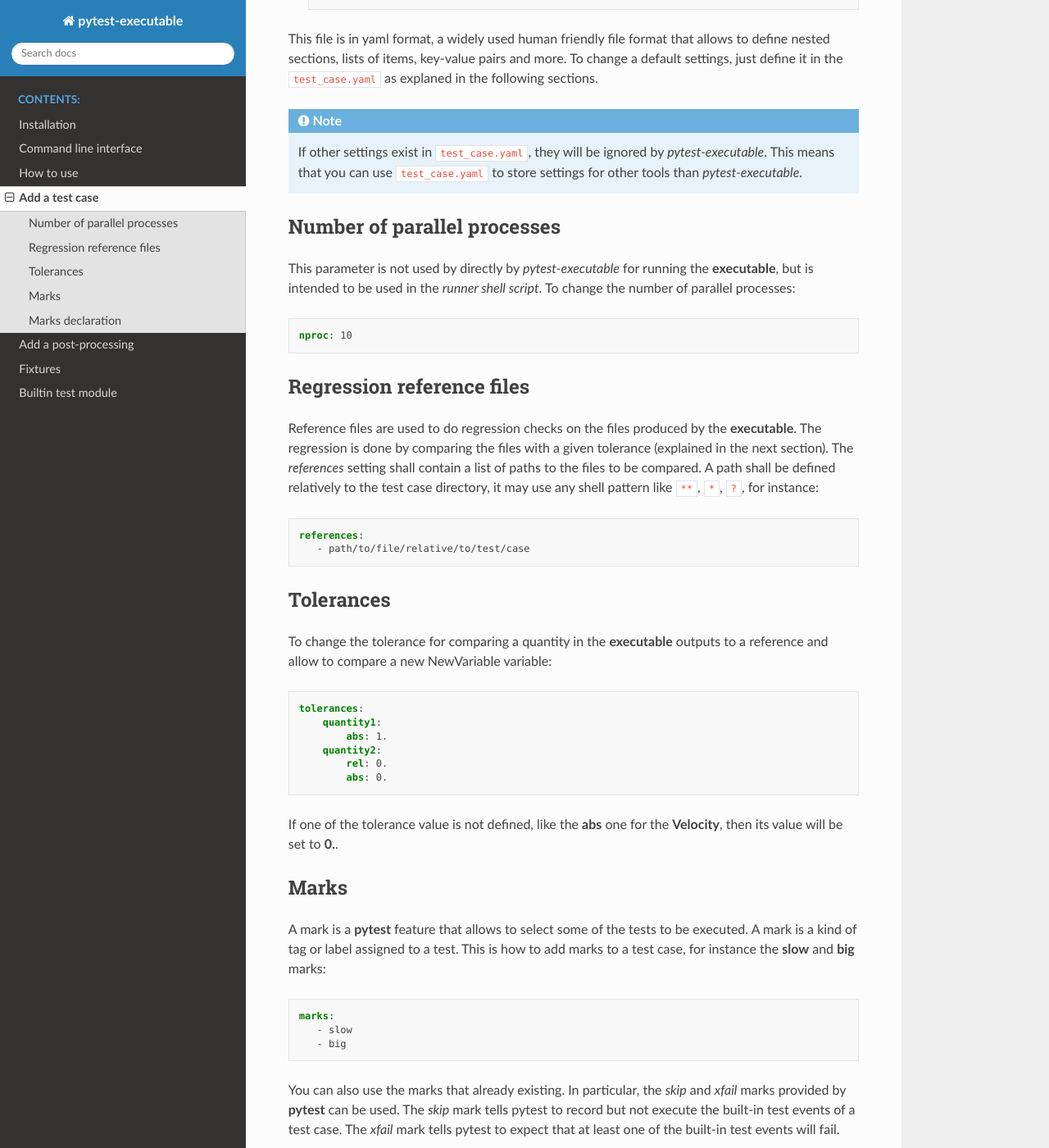
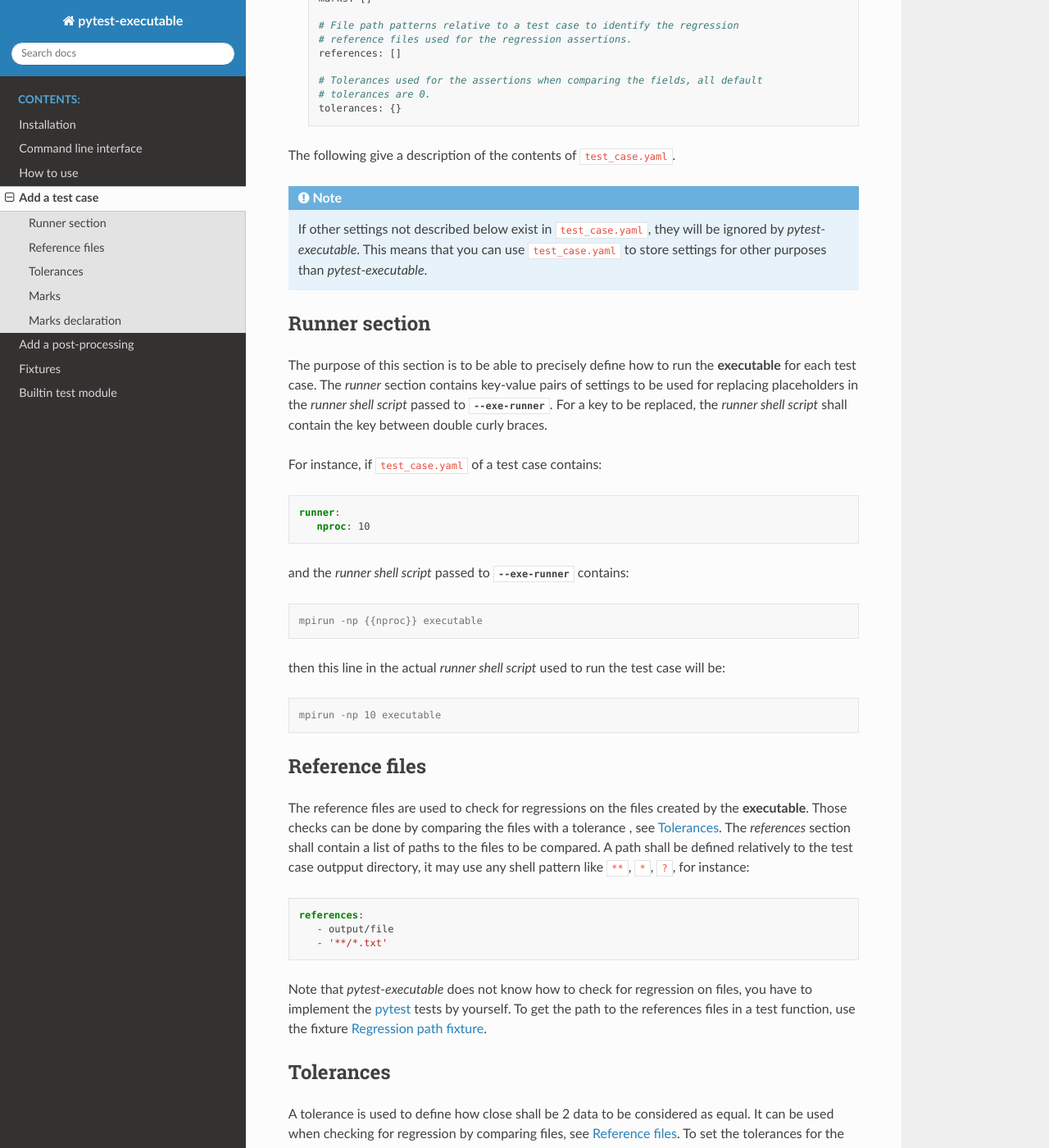
Before and after one commit to CS-SI/pytest-executable, a Sphinx documentation site: the page built from doc/test-case.rst, in a window 1280 px wide and 1400 px high, scrolled down 1240 px. Shown: the whole window at 82% size. Built offline with Sphinx 7.4.7 and the Read the Docs theme 2.0.0, drawn with Linux system fonts in a browser that asks for light colours; some of the changed text lies outside the part shown.

Commit message:
doc: update and clean the doc

```diff
--- a/README.rst
+++ b/README.rst
@@ -78,10 +78,8 @@ Apache License 2.0. See the `LICENSE.txt`_ file for more information, or the
 `quick summary`_ of this license on `tl;drLegal`_ website.
 
 
-.. _pytest: https://docs.pytest.org/en/latest
+.. _pytest: https://docs.pytest.org
 .. _online: https://pytest-executable.readthedocs.io
-.. _`doc`: doc
-.. _documentation: https://pytest-executable.readthedocs.io/en/stable/installation.html
 .. _Github issue tracker: https://github.com/CS-SI/pytest-executable/issues
 .. _Antoine Dechaume: https://github.com/AntoineD
 .. _CS GROUP: http://www.csgroup.eu
--- a/doc/conf.py
+++ b/doc/conf.py
@@ -63,9 +63,10 @@ mathjax_path = 'mathjax-v3.0.0_tex-svg-full.js'
 autodoc_docstring_signature = False
 
 rst_prolog = """
+.. _pytest: https://docs.pytest.org
 .. |ptx| replace:: *pytest-executable*
 .. |exe| replace:: :program:`executable`
-.. |pytest| replace:: :program:`pytest`
+.. |pytest| replace:: `pytest`_
 .. |yaml| replace:: :file:`test_case.yaml`
 .. |runner| replace:: *runner shell script*
 """
--- a/doc/how-to-use.rst
+++ b/doc/how-to-use.rst
@@ -58,7 +58,7 @@ Then the tests output tree is::
    │   ├── runner.sh
    │   ├── runner.sh.stderr
    │   └── runner.sh.stdout
-   ├── dir-2
+   └── dir-2
        ├── input -> path/to/tests/inputs/dir-2/input
        ├── output
        ├── executable.stderr
--- a/doc/test-case.rst
+++ b/doc/test-case.rst
@@ -20,100 +20,141 @@
 Add a test case
 ===============
 
-A test case is composed of a directory with:
+A test case is composed of an input directory with:
 
-- the input files of the |exe|
-- a |yaml| file with |ptx| settings
-- optionnal |pytest| and python modules for additionnal tests
+- the input files required by the |runner|,
+- a |yaml| file with the |ptx| settings,
+- any optionnal |pytest| python modules for performing additionnal tests.
 
-Among the optionnal modules, there shall be at least one that is discoverable
-by |pytest|, i.e. a python module which name starts with :file:`test_` and
-which contains at least one function which also starts with **test_**.
+.. warning::
+
+   An test case input directory shall not contain any of the files created by
+   the execution of the |exe| or of the additional python modules, otherwise
+   they may badly interfere with the executions done by |ptx|. In other words:
+   do not run anything in the input directory of a test case, this directory
+   shall only contain input data.
+
+The |yaml| file is used by |ptx| for several things. When this file is
+found, |ptx| will:
+
+   1. create the test case output directory and, if needed, its parents,
+   2. read the settings for running the test case,
+   3. go to the test case output directory and execute the tests defined
+   4. in the default test module,
+   5. then in the additional test modules.
+
+The parents of the output directory are created such that the path from the
+directory where |pytest| is executed to the test case input directory is the
+same but for the first parent. This way, the directories hierarchy below the
+first parent of both the inputs and the outputs trees are the same.
+
+If |yaml| is empty, then the default settings are used. If
+:option:`--exe-default-settings` is not set, the default settings are the
+builtin ones:
+
+ .. literalinclude:: ../src/pytest_executable/test_case.yaml
+
+The following give a description of the contents of |yaml|.
 
 .. note::
 
-   A test case directory shall not contain any of the files created by the
-   execution of the |exe| or of the processing defined in the python modules,
-   otherwise they may badly interfere with the execution of the testing tool.
-   In other words: do not run the |exe| in the input directory.
+   If other settings not described below exist in |yaml|, they will be ignored
+   by |ptx|. This means that you can use |yaml| to store settings for other
+   purposes than |ptx|.
 
-The |yaml| file is used by |ptx| for several things. When this file is
-found, |ptx| will create the test case output directory, then identify the
-settings for running the case and finally perform the checks and
-post-porcesses. If |yaml| is empty, then the default settings are used, which
-is equivalent to using a |yaml| with the following contents:
+Runner section
+--------------
 
- .. literalinclude:: ../src/pytest_executable/test_case.yaml
+The purpose of this section is to be able to precisely define how to run the
+|exe| for each test case. The *runner* section contains key-value pairs of
+settings to be used for replacing placeholders in the |runner| passed to
+:option:`--exe-runner`. For a key to be replaced, the |runner| shall contain
+the key between double curly braces.
 
-This file is in yaml format, a widely used human friendly file format that
-allows to define nested sections, lists of items, key-value pairs and more. To
-change a default settings, just define it in the |yaml| as explaned in the
-following sections.
-
-.. note::
-
-   If other settings exist in |yaml|, they will be ignored by |ptx|. This means
-   that you can use |yaml| to store settings for other tools than |ptx|.
-
-Number of parallel processes
-----------------------------
-
-This parameter is not used by directly by |ptx| for running the |exe|,
-but is intended to be used in the |runner|. To change the number of
-parallel processes:
+For instance, if |yaml| of a test case contains:
 
 .. code-block:: yaml
 
-   nproc: 10
+   runner:
+      nproc: 10
 
+and the |runner| passed to :option:`--exe-runner` contains:
 
-Regression reference files
---------------------------
+.. code-block:: console
 
-Reference files are used to do regression checks on the files produced by
-the |exe|. The regression is done by comparing the files with a given
-tolerance (explained in the next section). The `references` setting shall
-contain a list of paths to the files to be compared. A path shall be defined
-relatively to the test case directory, it may use any shell pattern like
-:file:`**`, :file:`*`, :file:`?`, for instance:
+   mpirun -np {{nproc}} executable
+
+then this line in the actual |runner| used to run the test case will be:
+
+.. code-block:: console
+
+   mpirun -np 10 executable
+
+.. _yaml-ref:
+
+Reference files
+---------------
+
+The reference files are used to check for regressions on the files created by
+the |exe|. Those checks can be done by comparing the files with a tolerance
+, see :ref:`yaml-tol`. The *references* section shall contain a list of paths
+to the files to be compared. A path shall be defined relatively to the test
+case outpput directory, it may use any shell pattern like :file:`**`,
+:file:`*`, :file:`?`, for instance:
 
 .. code-block:: yaml
 
    references:
-      - path/to/file/relative/to/test/case
+      - output/file
+      - '**/*.txt'
 
+Note that |ptx| does not know how to check for regression on files, you have to
+implement the |pytest| tests by yourself. To get the path to the references
+files in a test function, use the fixture :ref:`regression-path-fixtures`.
+
+.. _yaml-tol:
 
 Tolerances
 ----------
 
-To change the tolerance for comparing a quantity in the |exe| outputs to a reference and allow to
-compare a new NewVariable variable:
+A tolerance is used to define how close shall be 2 data to be considered as
+equal. It can be used when checking for regression by comparing files, see
+:ref:`yaml-ref`. To set the tolerances for the data named *data-name1* and
+*data-name2*:
 
 .. code-block:: yaml
 
    tolerances:
-       quantity1:
+       data-name1:
            abs: 1.
-       quantity2:
+       data-name2:
            rel: 0.
            abs: 0.
 
-If one of the tolerance value is not defined, like the **abs** one for the
-**Velocity**, then its value will be set to **0.**.
+For a given name, if one of the tolerance value is not defined, like the
+**rel** one for the **data-name1**, then its value will be set to **0.**.
 
+Note that |ptx| does not know how to use a tolerance, you have to implement it
+by yourself in a |pytest| tests. To get the tolerance in a test function, use
+the :ref:`tolerances-fixtures`.
+
+.. _yaml-marks:
 
 Marks
 -----
 
 A mark is a |pytest| feature that allows to select some of the tests to be
-executed. A mark is a kind of tag or label assigned to a test. This is how to
-add marks to a test case, for instance the **slow** and **big** marks:
+executed, see :ref:`mark_usage`. This is how to add marks to a test case, for
+instance the **slow** and **big** marks:
 
 .. code-block:: yaml
 
    marks:
       - slow
       - big
+
+Such a declared mark will be set to all the test functions under a test case,
+either from the default test module or from an additional |pytest| module.
 
 You can also use the marks that already existing. In particular, the `skip` and
 `xfail` marks provided by |pytest| can be used. The `skip` mark tells pytest to
```
Also changed, not shown: other parts of doc/test-case.rst (+2 -2 lines), CHANGELOG.rst (+4 -8 lines), doc/fixtures.rst (+30 -30 lines), doc/usage.rst (+38 -24 lines), 1 other file.
